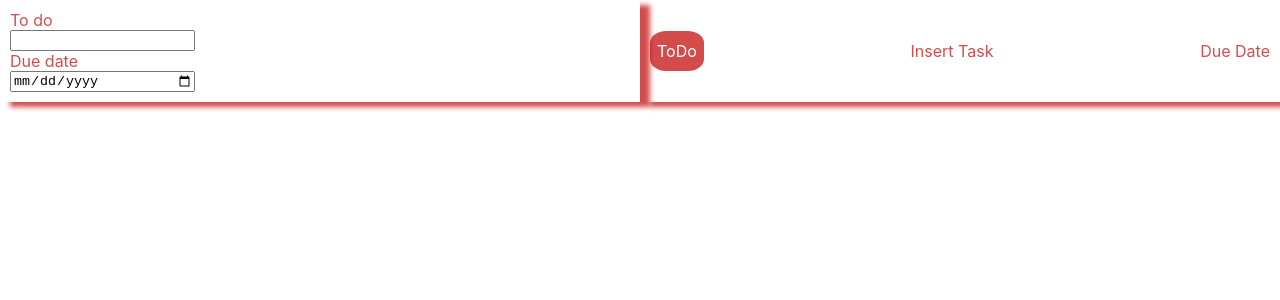
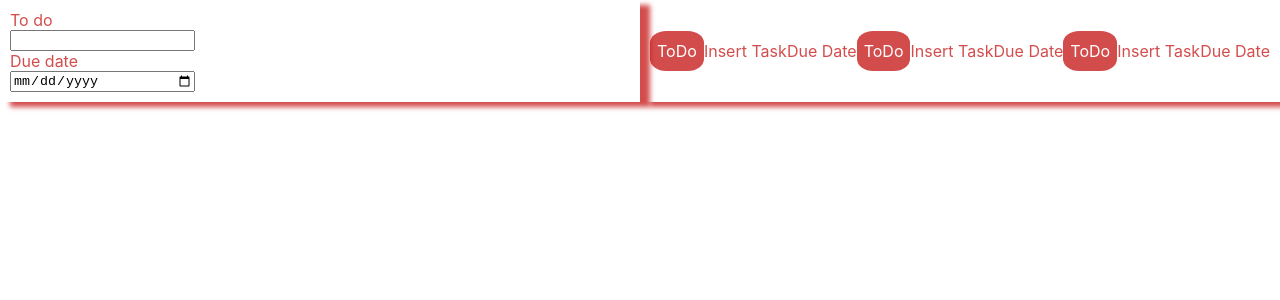
Before and after one commit to Mount-Blanc/To-do-list, a React (Create React App) app: page / in a window 1280 px wide. Shown: the top 300 px of the page. Built offline with nearby package versions, Linux system fonts and the light colour scheme.

Commit message:
deleted task card

```diff
--- a/src/App.js
+++ b/src/App.js
@@ -10,8 +10,11 @@ function App() {
       <Card >
       <Form></Form>
       </Card>
-      <Card>
+      <Card className="Task-Card">
         <Tasks></Tasks>
+        <Tasks></Tasks>
+        <Tasks></Tasks>
+
       </Card>
     </div>
   );
--- a/src/Components/Tasks.css
+++ b/src/Components/Tasks.css
@@ -6,7 +6,7 @@ justify-content: space-between;
 }
 .todo-description {
 display:flex;
-align-items: center;
+flex-direction: column;
 }
 .todo-button {
     background-color: rgba(194, 5, 5, 0.712);
```
Also changed, not shown: src/Components/Card.css (line endings or trailing spaces).
